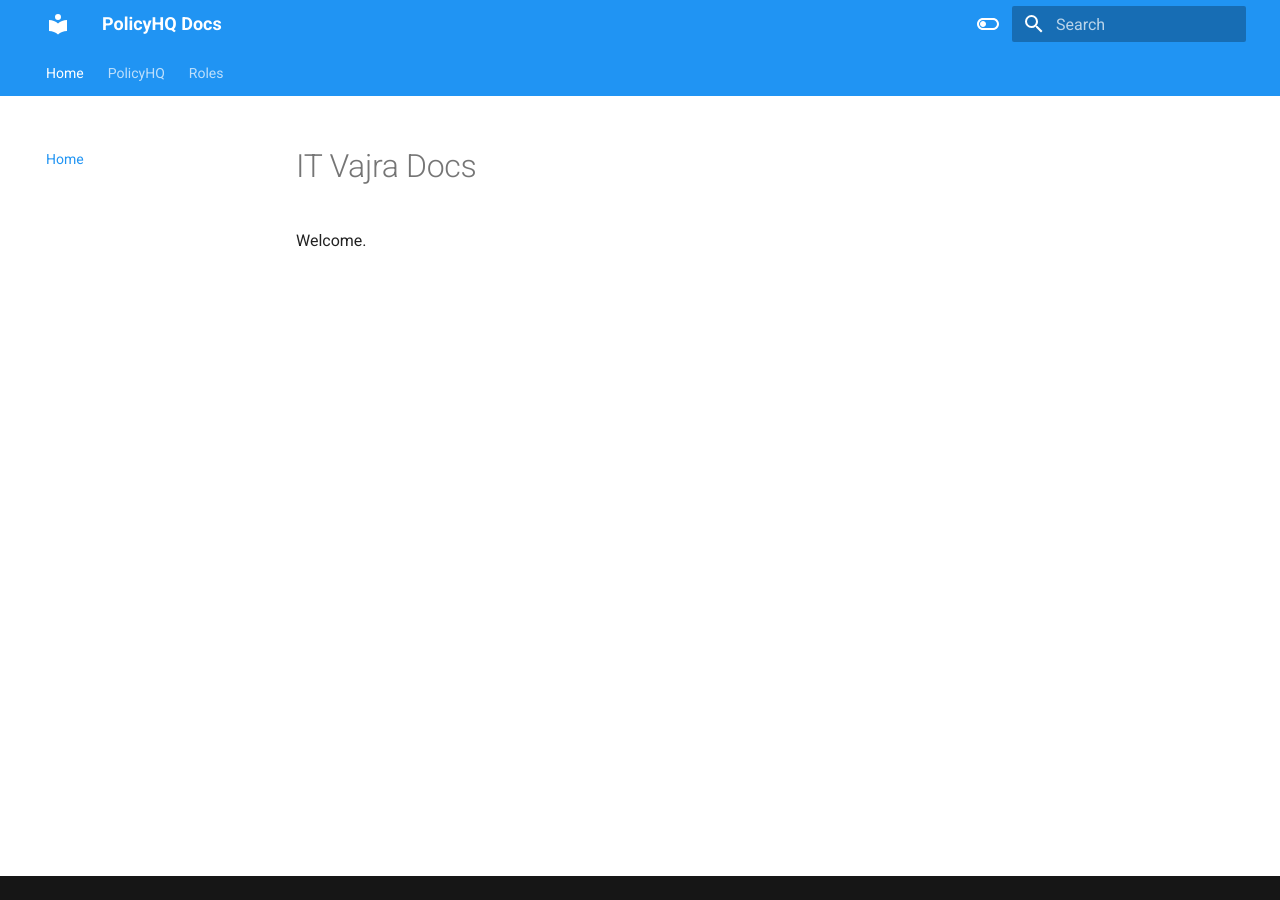
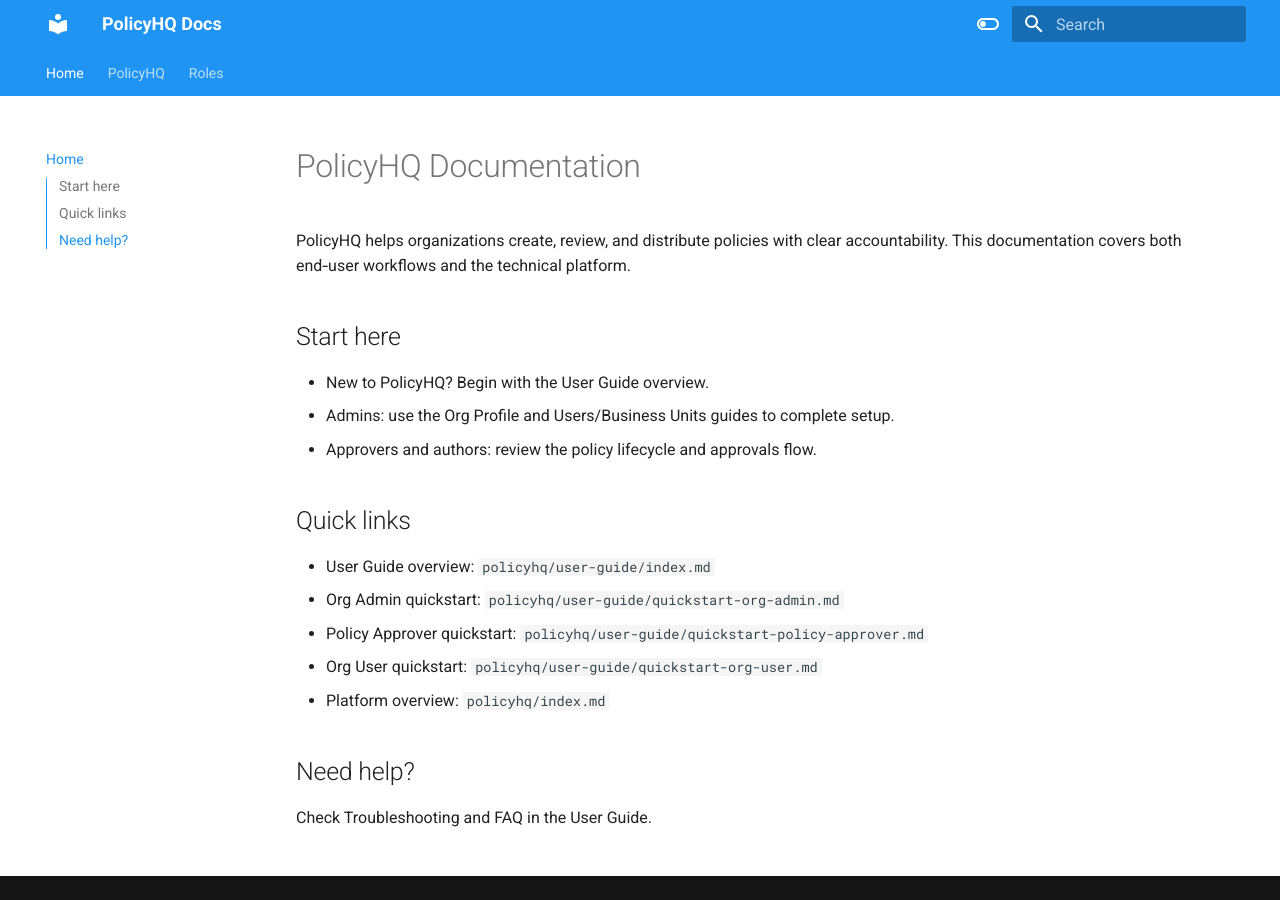
Before and after one commit to itvajra/itvajra-docs, an MkDocs documentation site: the page built from docs/index.md, in a window 1280 px wide. Built offline with MkDocs 1.6.1 and Material for MkDocs 9.7.7, drawn with Linux system fonts in a browser that asks for light colours.

Commit message:
organize

```diff
--- a/docs/index.md
+++ b/docs/index.md
@@ -1,2 +1,21 @@
-# IT Vajra Docs
-Welcome.
+# PolicyHQ Documentation
+
+PolicyHQ helps organizations create, review, and distribute policies with clear accountability. This documentation covers both end‑user workflows and the technical platform.
+
+## Start here
+
+- New to PolicyHQ? Begin with the User Guide overview.
+- Admins: use the Org Profile and Users/Business Units guides to complete setup.
+- Approvers and authors: review the policy lifecycle and approvals flow.
+
+## Quick links
+
+- User Guide overview: `policyhq/user-guide/index.md`
+- Org Admin quickstart: `policyhq/user-guide/quickstart-org-admin.md`
+- Policy Approver quickstart: `policyhq/user-guide/quickstart-policy-approver.md`
+- Org User quickstart: `policyhq/user-guide/quickstart-org-user.md`
+- Platform overview: `policyhq/index.md`
+
+## Need help?
+
+Check Troubleshooting and FAQ in the User Guide.
--- a/mkdocs.yml
+++ b/mkdocs.yml
@@ -52,20 +52,22 @@ nav:
   - Home: index.md
   - PolicyHQ:
       - Overview: policyhq/index.md
-      - Architecture: policyhq/architecture.md
-      - Frontend: policyhq/frontend.md
-      - Backend: policyhq/backend.md
-      - Authentication: policyhq/authentication.md
-      - API: policyhq/api.md
-      - Data Model: policyhq/data-model.md
-      - Local Development: policyhq/local-dev.md
-      - Deployment: policyhq/deployment.md
+      - Platform:
+          - Architecture: policyhq/architecture.md
+          - Frontend: policyhq/frontend.md
+          - Backend: policyhq/backend.md
+          - Authentication: policyhq/authentication.md
+          - API: policyhq/api.md
+          - Data Model: policyhq/data-model.md
+      - Operations:
+          - Local Development: policyhq/local-dev.md
+          - Deployment: policyhq/deployment.md
       - User Guide:
           - Overview: policyhq/user-guide/index.md
           - Getting Started: policyhq/user-guide/getting-started.md
           - Navigation: policyhq/user-guide/navigation.md
+          - Search and Filters: policyhq/user-guide/search-and-filters.md
           - Notifications: policyhq/user-guide/notifications.md
-          - Search and Filters: policyhq/user-guide/search-and-filters.md
           - Quickstarts:
               - Org Admin: policyhq/user-guide/quickstart-org-admin.md
               - Consultant Admin: policyhq/user-guide/quickstart-consultant-admin.md
@@ -74,21 +76,23 @@ nav:
               - Policy Approver: policyhq/user-guide/quickstart-policy-approver.md
               - Org User: policyhq/user-guide/quickstart-org-user.md
           - Role Permissions: policyhq/user-guide/role-permissions.md
+          - Daily Work:
+              - My Policies: policyhq/user-guide/my-policies.md
+              - Policy Lifecycle: policyhq/user-guide/policy-lifecycle.md
+              - Drafts: policyhq/user-guide/drafts.md
+              - Approvals: policyhq/user-guide/approvals.md
+              - Policies: policyhq/user-guide/policies.md
+              - Templates: policyhq/user-guide/templates.md
+              - Org Profile: policyhq/user-guide/org-profile.md
+              - Reports and Audit Logs: policyhq/user-guide/reports.md
+              - Exports: policyhq/user-guide/exports.md
+              - Users and Business Units: policyhq/user-guide/users-and-business-units.md
+              - Audit Logs: policyhq/user-guide/audit-logs.md
+          - Help:
+              - Troubleshooting: policyhq/user-guide/troubleshooting.md
+              - FAQ: policyhq/user-guide/faq.md
+              - Glossary: policyhq/user-guide/glossary.md
           - Screenshots: policyhq/user-guide/screenshots.md
-          - My Policies: policyhq/user-guide/my-policies.md
-          - Policy Lifecycle: policyhq/user-guide/policy-lifecycle.md
-          - Drafts: policyhq/user-guide/drafts.md
-          - Approvals: policyhq/user-guide/approvals.md
-          - Policies: policyhq/user-guide/policies.md
-          - Templates: policyhq/user-guide/templates.md
-          - Org Profile: policyhq/user-guide/org-profile.md
-          - Reports and Audit Logs: policyhq/user-guide/reports.md
-          - Exports: policyhq/user-guide/exports.md
-          - Users and Business Units: policyhq/user-guide/users-and-business-units.md
-          - Audit Logs: policyhq/user-guide/audit-logs.md
-          - Troubleshooting: policyhq/user-guide/troubleshooting.md
-          - FAQ: policyhq/user-guide/faq.md
-          - Glossary: policyhq/user-guide/glossary.md
   - Roles:
       - Overview: roles/index.md
       - Auditor (Read Only): roles/auditor-read-only.md
```
